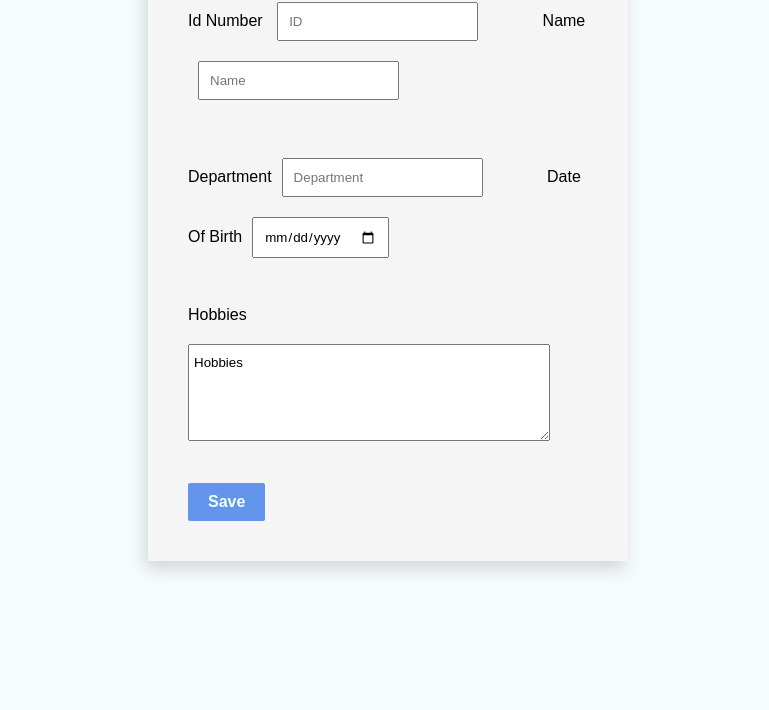
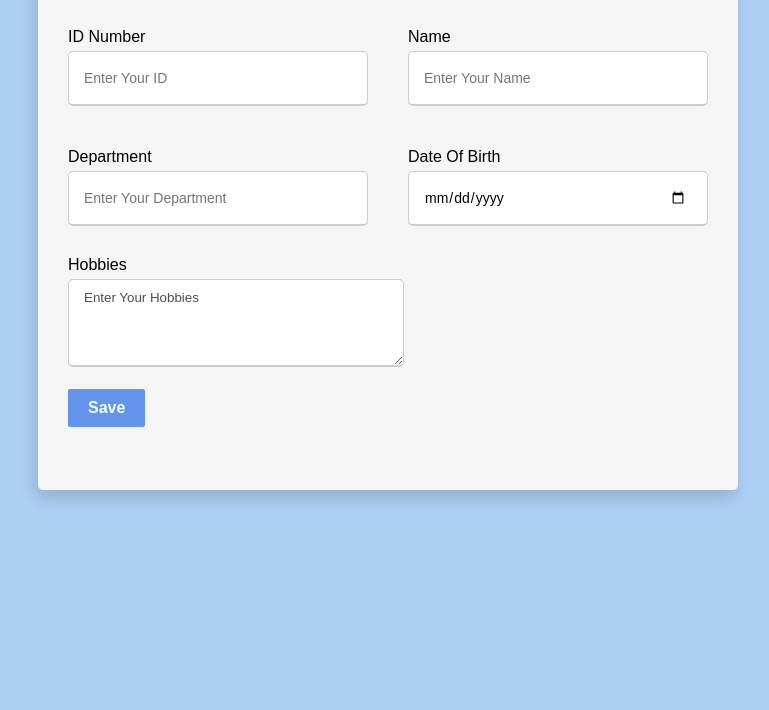
Before and after one commit to Shrutitech19/FrontEnd-Developments, a plain HTML site: page Assignments/Assignment 3/index.html in a window 1280 px wide. Shown: the part 120-830 px from the top of the page, without its empty margins (252-1021 px from the left). Before the commit the page ends 800 px from the top, so only its background shows below. Drawn offline with Linux system fonts and the light colour scheme.

Commit message:
Code Optimized

```diff
--- a/Assignments/Assignment 3/CSS/index_style.css
+++ b/Assignments/Assignment 3/CSS/index_style.css
@@ -4,35 +4,71 @@
     box-sizing: border-box;
     font-family: 'Poppins', sans-serif;;
 }
-
 body{
-    background-color: rgb(246, 251, 253);
+    display: flex;
+    height: 100vh;
+    justify-content: center;
+    margin-top: 30px;
+    padding: 20px;
+    background-color: rgb(173, 207, 243);
 }
 h3{
     text-align: center;
     padding: 10px;
-    margin: 30px 400px 0px 400px;
     background-color: cornflowerblue;
     color: azure;
     border-radius: 3px;
+    font-size: 20px;
 }
-
 .container{
-    margin: 0px 400px 50px 400px;
-    padding: 30px;
+    max-width: 700px;
+    max-height: 560px;
+    padding: 25px 30px;
+    border-radius: 5px;
     background-color: whitesmoke;
     box-shadow: -0.2rem 0.5rem 1rem rgb(0 0 0 / 15%);
 }
-
-input, p, textarea{
-    margin: 10px;
+.student-details{
+    display: flex;
+    flex-wrap: wrap;
+    justify-content: space-between;
 }
-input{
-    padding: 10px;
-    margin-right: 60px;
+form .student-details .input-box{
+    width: calc(100% / 2  - 20px);
+    margin: 30px 0 12px 0;
+}
+.student-details .input-box .details{
+    display: block;
+    font-weight: 500;
+    margin-bottom: 5px;
+}
+.student-details .input-box input{
+    height: 55px;
+    width: 100%;
+    outline: none;
+    border-radius: 5px;
+    border: 1px solid #ccc;
+    padding:0 20px 0 15px;
+    font-size: 14px;
+    border-bottom-width: 2px;
+    transition: all 0.3s ease;
+}
+.textarea-details{
+    margin-bottom: 5px;
 }
 textarea{
-    padding: 10px 20px 10px 5px;
+    padding: 10px 0 0 15px;
+    color: #504f4f;
+    outline: none;
+    border: 1px solid #ccc;
+    border-radius: 5px;
+    border-bottom-width: 2px;
+    transition: all 0.3s ease;
+}
+
+.student-details .input-box input:focus,
+.student-details .input-box input:valid,  textarea:focus{
+    border-color:rgb(70, 102, 161) ;
 }
 
 .save{
@@ -46,5 +82,5 @@ textarea{
 }
 
 .save:hover{
-    background-color: rgb(64, 113, 204);
+    background-color: rgb(75, 110, 175);
 }
--- a/Assignments/Assignment 3/index.html
+++ b/Assignments/Assignment 3/index.html
@@ -7,29 +7,48 @@
     <title>Student Form</title>
     <link rel="stylesheet" href="CSS/index_style.css">
 </head>
+
 <body>
-   <form action="">
-    <h3>Registration Form</h3>
-        <div class="container">
-        <span class="span-container">
-          <p class="para"> Id Number <input type="text" placeholder="ID">
-           Name<input type="text" placeholder="Name"></p>
-        </span>
+    <div class="container">
+        <h3>Student Form</h3>
 
-        <br>
-        <span class="span-container">
-           <p class="para">Department<input type="text" placeholder="Department">
-            Date Of Birth<input type="Date" name="Dob" id="dob" required></p>
-        </span>
+        <form action="#">
 
-        <br><span>
-        <p>Hobbies</p>
-        <textarea name="Hubbies" id="01" placeholder="Write Your Hobbies" rows="5" cols="40">Hobbies
-        </textarea></span>
-        <br><br>
+            <div class="student-details">
+                <div class="input-box">
+                    <span class="details">ID Number</span>
+                    <input type="text" placeholder="Enter Your ID" required>
+                </div>
 
-        <input class="save" type="submit" name="Save" value="Save">
+                <div class="input-box">
+                    <span class="details">Name</span>
+                    <input type="text" placeholder="Enter Your Name" required>
+                </div>
+
+                <div class="input-box">
+                    <span class="details">Department</span>
+                    <input type="text" placeholder="Enter Your Department" required>
+                </div>
+
+                <div class="input-box">
+                    <span class="details">Date Of Birth</span>
+                    <input type="Date" name = "dob" required>
+                </div>
+            </div>
+
+            <br>
+            <span class="textarea-input-box">
+                <p class="textarea-details">Hobbies</p>
+                <textarea name="Hobbies" id="01" rows="5" cols="38">Enter Your Hobbies
+                </textarea>
+            </span>
+            <br><br>
+
+            <input class="save" type="submit" value="Save">
+
+        </form>
     </div>
-    </form>
+
 </body>
+
 </html>
```
